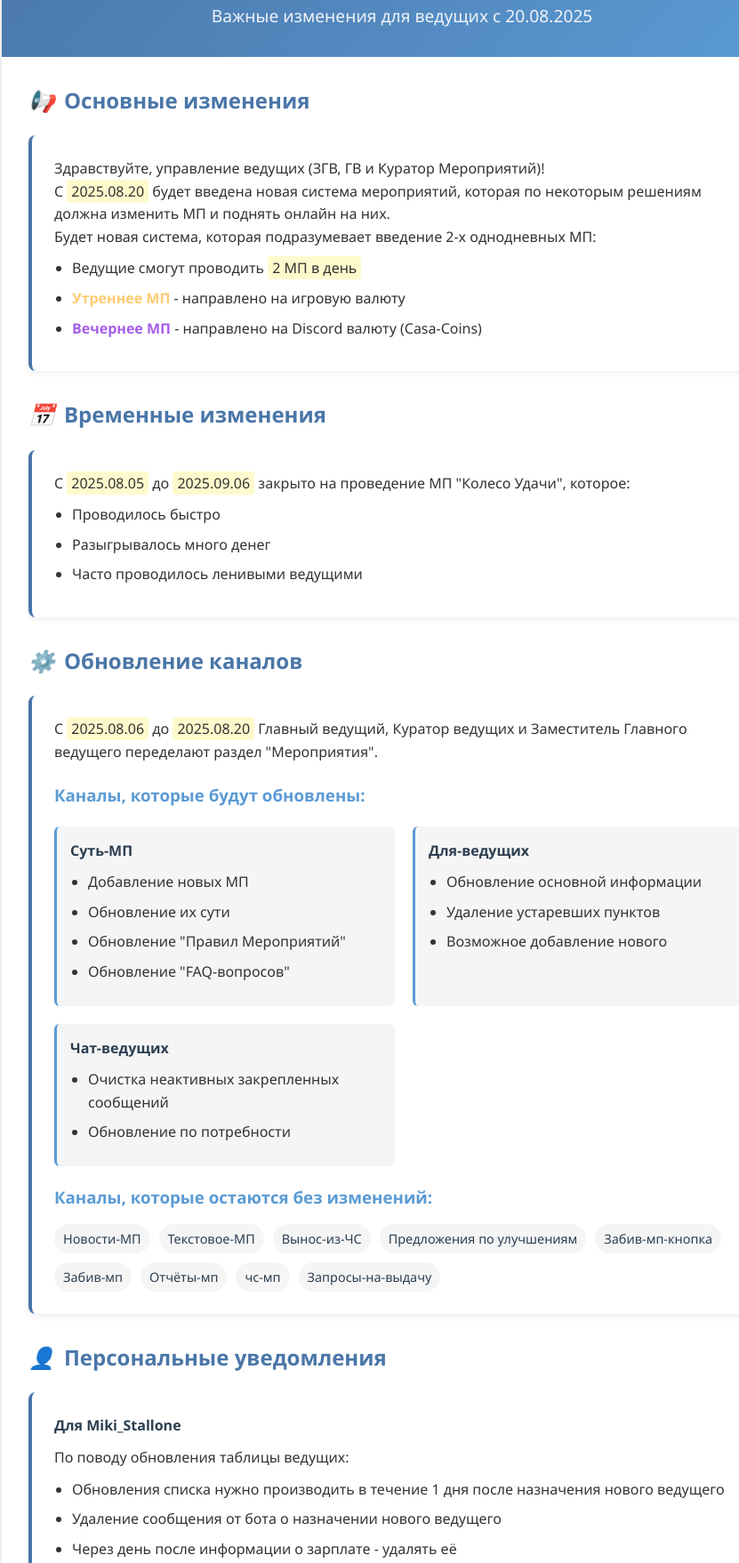
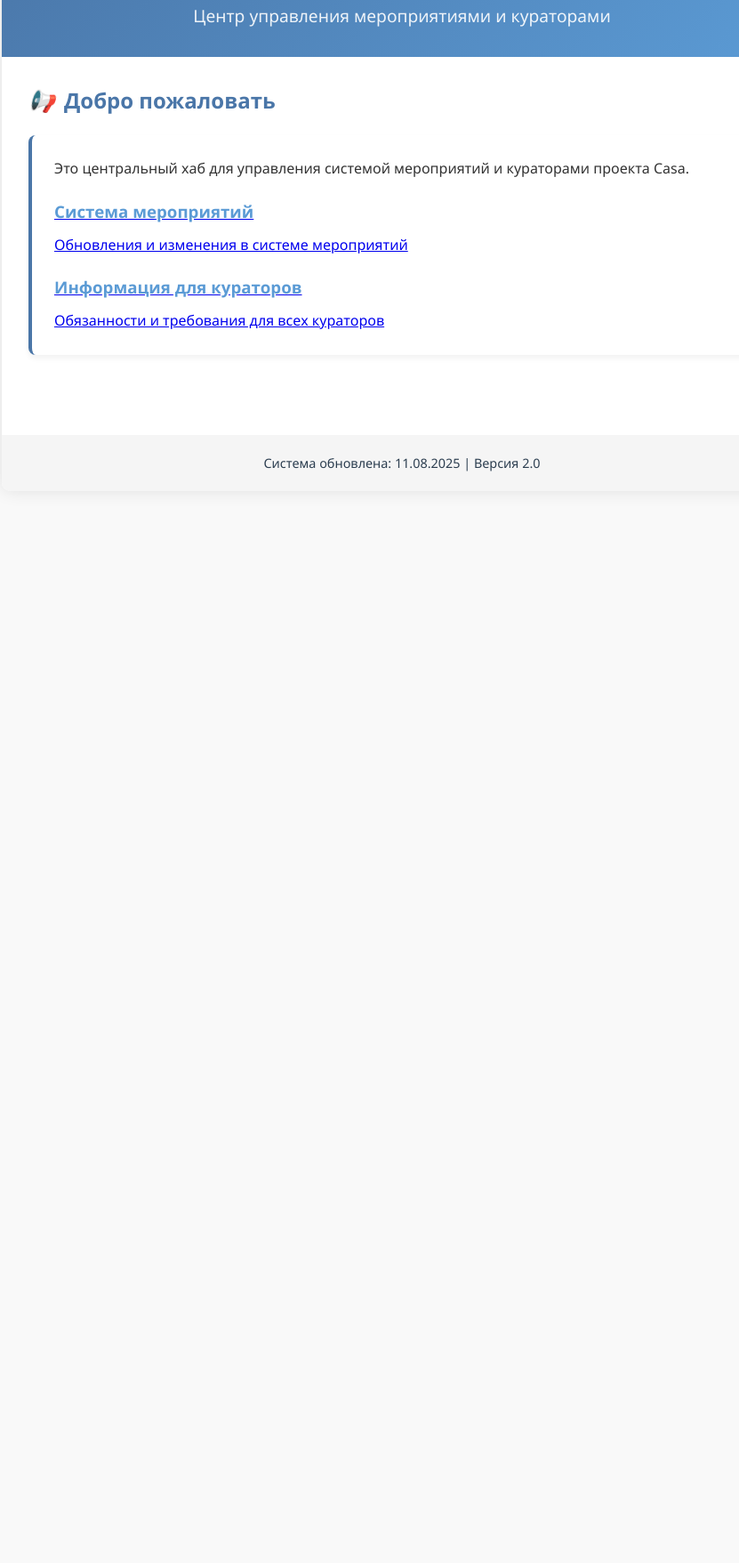
Before and after one commit to r1pox/notification, a plain HTML site: page index.html in a window 1280 px wide. Shown: the part 121-1878 px from the top of the page at 89% size, without its empty margins (188-1019 px from the left). After the commit the page ends 800 px from the top, so only its background shows below. Drawn offline with Linux system fonts and the light colour scheme.

Commit message:
Update index.html

```diff
--- a/index.html
+++ b/index.html
@@ -3,117 +3,40 @@
 <head>
     <meta charset="UTF-8">
     <meta name="viewport" content="width=device-width, initial-scale=1.0">
-    <title>Обновление системы мероприятий</title>
+    <title>Система мероприятий Casa</title>
     <link rel="stylesheet" href="styles.css">
 </head>
 <body>
     <div class="container">
         <header>
-            <h1>Обновление системы мероприятий</h1>
-            <p>Важные изменения для ведущих с 20.08.2025</p>
+            <h1>Система мероприятий Casa</h1>
+            <p>Центр управления мероприятиями и кураторами</p>
         </header>
 
         <main>
             <section class="announcement">
-                <h2><i class="icon-bullhorn"></i> Основные изменения</h2>
-                <div class="card">
-                    <p>Здравствуйте, управление ведущих (ЗГВ, ГВ и Куратор Мероприятий)!</p>
-                    <p>С <span class="highlight">2025.08.20</span> будет введена новая система мероприятий, которая по некоторым решениям должна изменить МП и поднять онлайн на них.</p>
-                    <p>Будет новая система, которая подразумевает введение 2-х однодневных МП:</p>
-                    <ul>
-                        <li>Ведущие смогут проводить <span class="highlight">2 МП в день</span></li>
-                        <li><span class="morning">Утреннее МП</span> - направлено на игровую валюту</li>
-                        <li><span class="evening">Вечернее МП</span> - направлено на Discord валюту (Casa-Coins)</li>
-                    </ul>
-                </div>
-            </section>
+                <h2><i class="icon-bullhorn"></i> Добро пожаловать</h2>
+                <div class="card main-card">
+                    <p>Это центральный хаб для управления системой мероприятий и кураторами проекта Casa.</p>
 
-            <section class="temporary-changes">
-                <h2><i class="icon-calendar"></i> Временные изменения</h2>
-                <div class="card">
-                    <p>С <span class="highlight">2025.08.05</span> до <span class="highlight">2025.09.06</span> закрыто на проведение МП "Колесо Удачи", которое:</p>
-                    <ul>
-                        <li>Проводилось быстро</li>
-                        <li>Разыгрывалось много денег</li>
-                        <li>Часто проводилось ленивыми ведущими</li>
-                    </ul>
-                </div>
-            </section>
+                    <div class="navigation-cards">
+                        <a href="events.html" class="nav-card">
+                            <h3>Система мероприятий</h3>
+                            <p>Обновления и изменения в системе мероприятий</p>
+                        </a>
 
-            <section class="channel-updates">
-                <h2><i class="icon-gear"></i> Обновление каналов</h2>
-                <div class="card">
-                    <p>С <span class="highlight">2025.08.06</span> до <span class="highlight">2025.08.20</span> Главный ведущий, Куратор ведущих и Заместитель Главного ведущего переделают раздел "Мероприятия".</p>
-
-                    <h3>Каналы, которые будут обновлены:</h3>
-                    <div class="channel-list">
-                        <div class="channel-card">
-                            <h4>Суть-МП</h4>
-                            <ul>
-                                <li>Добавление новых МП</li>
-                                <li>Обновление их сути</li>
-                                <li>Обновление "Правил Мероприятий"</li>
-                                <li>Обновление "FAQ-вопросов"</li>
-                            </ul>
-                        </div>
-
-                        <div class="channel-card">
-                            <h4>Для-ведущих</h4>
-                            <ul>
-                                <li>Обновление основной информации</li>
-                                <li>Удаление устаревших пунктов</li>
-                                <li>Возможное добавление нового</li>
-                            </ul>
-                        </div>
-
-                        <div class="channel-card">
-                            <h4>Чат-ведущих</h4>
-                            <ul>
-                                <li>Очистка неактивных закрепленных сообщений</li>
-                                <li>Обновление по потребности</li>
-                            </ul>
-                        </div>
-                    </div>
-
-                    <h3>Каналы, которые остаются без изменений:</h3>
-                    <div class="unchanged-channels">
-                        <span>Новости-МП</span>
-                        <span>Текстовое-МП</span>
-                        <span>Вынос-из-ЧС</span>
-                        <span>Предложения по улучшениям</span>
-                        <span>Забив-мп-кнопка</span>
-                        <span>Забив-мп</span>
-                        <span>Отчёты-мп</span>
-                        <span>чс-мп</span>
-                        <span>Запросы-на-выдачу</span>
-                    </div>
-                </div>
-            </section>
-
-            <section class="personal-notices">
-                <h2><i class="icon-user"></i> Персональные уведомления</h2>
-                <div class="card">
-                    <div class="notice">
-                        <h4>Для Miki_Stallone</h4>
-                        <p>По поводу обновления таблицы ведущих:</p>
-                        <ul>
-                            <li>Обновления списка нужно производить в течение 1 дня после назначения нового ведущего</li>
-                            <li>Удаление сообщения от бота о назначении нового ведущего</li>
-                            <li>Через день после информации о зарплате - удалять её</li>
-                        </ul>
-                    </div>
-
-                    <div class="notice">
-                        <h4>Для Kirill_Demexes</h4>
-                        <p>Если вы получаете предупреждение и не снимаете его в течение 1 недели:</p>
-                        <ul>
-                            <li>Вы снимаетесь с поста ЗГВ</li>
-                            <li>Это означает, что вы просто сидите и ничего не делаете</li>
-                        </ul>
+                        <a href="curators.html" class="nav-card">
+                            <h3>Информация для кураторов</h3>
+                            <p>Обязанности и требования для всех кураторов</p>
+                        </a>
                     </div>
                 </div>
             </section>
         </main>
+
+        <footer>
+            <p>Система обновлена: 11.08.2025 | Версия 2.0</p>
+        </footer>
     </div>
     <script src="script.js"></script>
 </body>
```
